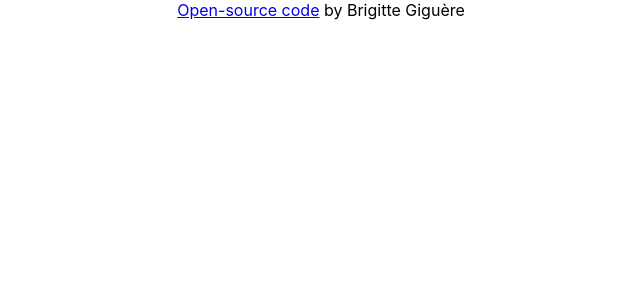
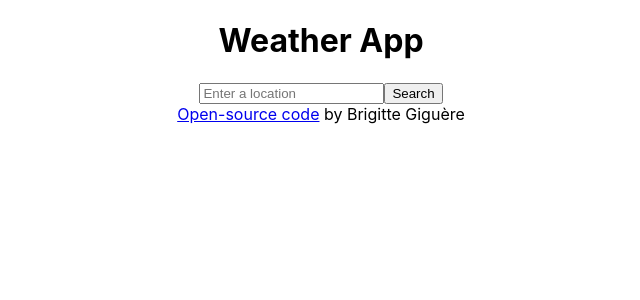
Before and after one commit to brigittex/week4-homework, a React (Create React App) app: page / in a window 1280 px wide. Shown: the top 300 px of the page, without its empty margins (319-959 px from the left). Built offline with nearby package versions, Linux system fonts and the light colour scheme.

Commit message:
Added Weather.js from CodeSandbox

```diff
--- a/src/App.js
+++ b/src/App.js
@@ -1,9 +1,12 @@
-import logo from "./logo.svg";
+import React from "react";
+import Weather from "./Weather.js";
 import "./App.css";
 
 function App() {
   return (
     <div className="App">
+      <h1> Weather App </h1>
+      <Weather />
       <footer>
         <a
           href="https://github.com/brigittex/week4-homework"
--- /dev/null
+++ b/src/Weather.js
@@ -0,0 +1,64 @@
+import React, { useState } from "react";
+import axios from "axios";
+
+export default function Weather() {
+  let [location, setLocation] = useState(null);
+  let [loaded, setLoaded] = useState(false);
+  let [weather, setWeather] = useState({});
+
+  function displayWeather(response) {
+    setWeather({
+      location: response.data.name,
+      temperature: Math.round(response.data.main.temp),
+      description: response.data.weather[0].main,
+      humidity: response.data.main.humidity,
+      wind: Math.round(response.data.wind.speed * 3.6),
+      icon: `http://openweathermap.org/img/wn/${response.data.weather[0].icon}@2x.png`,
+    });
+  }
+
+  function handleSubmit(event) {
+    event.preventDefault();
+    setLoaded(true);
+    let apiEndpoint = "https://api.openweathermap.org/data/2.5/weather?";
+    let apiKey = "a825d12564855984e0e5673562cb2c52";
+    let units = "metric";
+    let apiUrl = `${apiEndpoint}appid=${apiKey}&units=${units}&q=${location}`;
+    axios.get(apiUrl).then(displayWeather);
+  }
+
+  function updateLocation(event) {
+    setLocation(event.target.value);
+  }
+
+  let form = (
+    <form onSubmit={handleSubmit}>
+      <input
+        type="search"
+        placeholder="Enter a location"
+        onChange={updateLocation}
+      />
+      <input type="submit" value="Search" />
+    </form>
+  );
+
+  if (loaded) {
+    return (
+      <div className="Weather">
+        {form}
+        <ul>
+          <li>Location: {weather.location}</li>
+          <li>Temperature: {weather.temperature} °C</li>
+          <li>Description: {weather.description}</li>
+          <li>Humidity: {weather.humidity} %</li>
+          <li>Wind: {weather.wind} km/h</li>
+          <li>
+            <img src={weather.icon} alt={weather.description} />
+          </li>
+        </ul>
+      </div>
+    );
+  } else {
+    return <div className="Weather">{form}</div>;
+  }
+}
```
